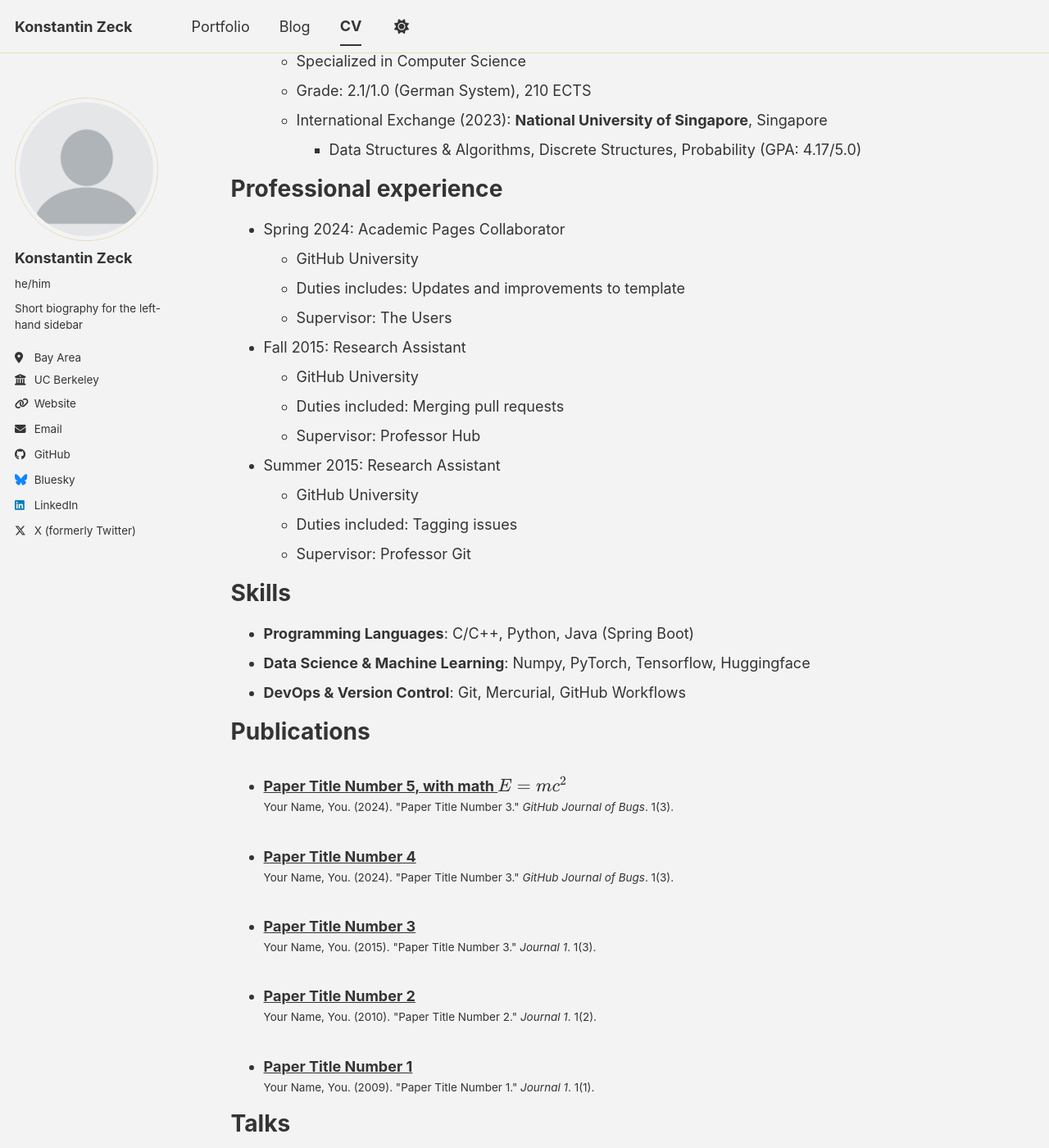
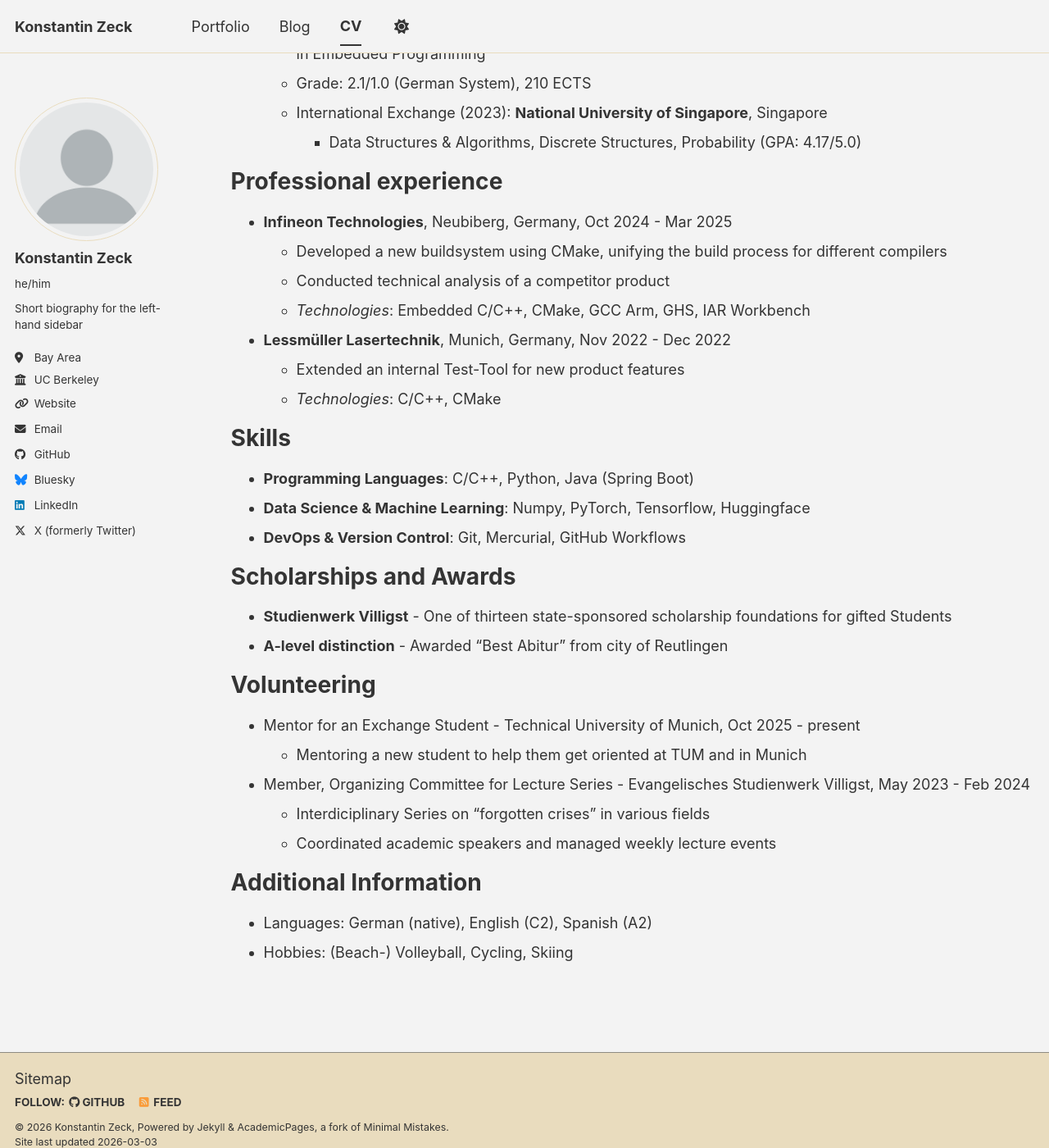
Before and after one commit to KoniHD/KoniHD, a Jekyll site: the page built from _pages/cv.md, in a window 1280 px wide and 1400 px high, scrolled down 386 px. Shown: the whole window at 82% size. Built offline with Jekyll 4.4.1, drawn with Linux system fonts in a browser that asks for light colours; a script bundle is joined from its source files by our own code; library files that are not in the unit come from our copies; some of the changed text lies outside the part shown.

Commit message:
add: filled out CV

```diff
--- a/_pages/cv.md
+++ b/_pages/cv.md
@@ -17,28 +17,21 @@ Education
   * International Exchange (2026): **University of California Berkeley**, USA
     * Machine Learning, Computer Vision, Quantum Computing
 * B.Sc. in **Engineering Science**, Technical University of Munich, 2020 - 2024
-  * Built a broad engineering foundation spanning Electrical, Mechanical, and Computational disciplines
-  * Specialized in Computer Science
+  * Broad engineering foundation spanning Electrical, Mechanical, and Computational disciplines, specialized in Embedded Programming
   * Grade: 2.1/1.0 (German System), 210 ECTS
   * International Exchange (2023): **National University of Singapore**, Singapore
     * Data Structures & Algorithms, Discrete Structures, Probability (GPA: 4.17/5.0)
 
 Professional experience
 ======
-* Spring 2024: Academic Pages Collaborator
-  * GitHub University
-  * Duties includes: Updates and improvements to template
-  * Supervisor: The Users
+* **Infineon Technologies**, Neubiberg, Germany, Oct 2024 - Mar 2025
+  * Developed a new buildsystem using CMake, unifying the build process for different compilers
+  * Conducted technical analysis of a competitor product
+  * *Technologies*: Embedded C/C++, CMake, GCC Arm, GHS, IAR Workbench
 
-* Fall 2015: Research Assistant
-  * GitHub University
-  * Duties included: Merging pull requests
-  * Supervisor: Professor Hub
-
-* Summer 2015: Research Assistant
-  * GitHub University
-  * Duties included: Tagging issues
-  * Supervisor: Professor Git
+* **Lessmüller Lasertechnik**, Munich, Germany, Nov 2022 - Dec 2022
+  * Extended an internal Test-Tool for new product features
+  * *Technologies*: C/C++, CMake
 
 Skills
 ======
@@ -46,7 +39,12 @@ Skills
 * **Data Science & Machine Learning**: Numpy, PyTorch, Tensorflow, Huggingface
 * **DevOps & Version Control**: Git, Mercurial, GitHub Workflows
 
-Publications
+Scholarships and Awards
+======
+* **Studienwerk Villigst** - One of thirteen state-sponsored scholarship foundations for gifted Students
+* **A-level distinction** - Awarded "Best Abitur" from city of Reutlingen
+
+<!-- Publications
 ======
   <ul>{% for post in site.publications reversed %}
     {% include archive-single-cv.html %}
@@ -62,8 +60,17 @@ Teaching
 ======
   <ul>{% for post in site.teaching reversed %}
     {% include archive-single-cv.html %}
-  {% endfor %}</ul>
+  {% endfor %}</ul> -->
 
-Service and leadership
+Volunteering
 ======
-* Currently signed in to 43 different slack teams
+* Mentor for an Exchange Student - Technical University of Munich, Oct 2025 - present
+  * Mentoring a new student to help them get oriented at TUM and in Munich
+* Member, Organizing Committee for Lecture Series - Evangelisches Studienwerk Villigst, May 2023 - Feb 2024
+  * Interdiciplinary Series on "forgotten crises" in various fields
+  * Coordinated academic speakers and managed weekly lecture events
+
+Additional Information
+======
+* Languages: German (native), English (C2), Spanish (A2)
+* Hobbies: (Beach-) Volleyball, Cycling, Skiing
```
Also changed, not shown: other parts of _pages/cv.md (+1 -1 lines).
